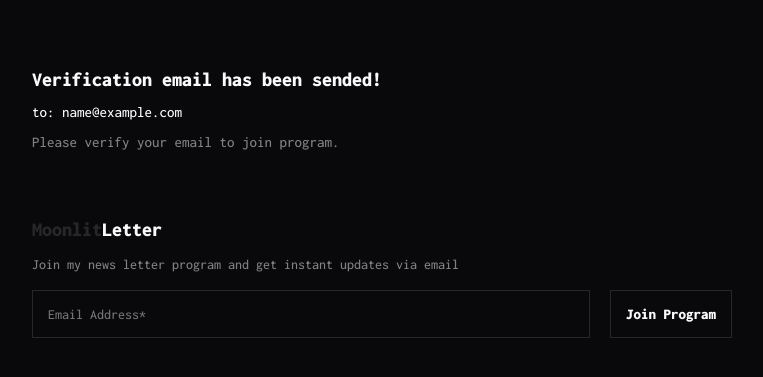
After one commit to moonlitgrace/moonlitspace-legacy, a Django app: template apps/newsletter/templates/newsletter/verification_email_send.html in a window 1280 px wide. The commit adds this page. Shown: the top 377 px of the page, without its empty margins (258-1021 px from the left). Run offline with Django 5.2, Linux system fonts and the light colour scheme; the template is opened without the code that fills it: most values are stand-ins (such as "Sample title", 1, 10 or a date in 2020).

Commit message:
feat: add newsletter verification email send templates and static files

```diff
--- /dev/null
+++ b/apps/newsletter/static/newsletter/css/verification_email_send.css
@@ -0,0 +1,21 @@
+.vms-container {
+    display: flex;
+    flex-direction: column;
+    gap: 15px;
+}
+
+.vms-container .title {
+    font-size: 20px;
+    font-weight: 900;
+}
+
+.vms-container h3 {
+    font-size: 15px;
+    font-weight: 500;
+}
+
+.vms-container .helptext {
+    font-size: 15px;
+    font-weight: 500;
+    color: var(--accent);
+}
--- /dev/null
+++ b/apps/newsletter/templates/newsletter/verification_email_send.html
@@ -0,0 +1,18 @@
+{% extends "base.html" %}
+{% load static %}
+
+{% block head %}
+<link rel="stylesheet" href="{% static 'newsletter/css/verification_email_send.css' %}">
+{% endblock %}
+
+{% block title %}
+Join program - MoonlitLetter
+{% endblock %}
+
+{% block body %}
+<div class="vms-container">
+    <h1 class="title">Verification email has been sended!</h1>
+    <h3>to: {{ email }}</h3>
+    <span class="helptext">Please verify your email to join program.</span>
+</div>
+{% endblock %}
--- a/apps/newsletter/views.py
+++ b/apps/newsletter/views.py
@@ -9,4 +9,4 @@ def newsletter_validate_view(request):
     if NewsLetterEntry.objects.filter(email=email).exists():
         return HttpResponse("EMail already exiss")
 
-    return HttpResponse(email)
+    return render(request, "newsletter/verification_email_send.html", {"email": email})
--- a/templates/base.html
+++ b/templates/base.html
@@ -2,6 +2,7 @@
 
 <!DOCTYPE html>
 <html>
+
 <head>
     <title>{% block title %}{% endblock %}</title>
     <link rel="icon" href="{% static 'favicon.svg' %}" type="image/x-icon" />
@@ -10,8 +11,10 @@
     <link rel="stylesheet" href="{% static 'css/newsletter.css' %}">
     {% block head %}{% endblock %}
 </head>
+
 <body class="container">
     {% block body %}{% endblock %}
     {% include "newsletter.html" %}
 </body>
+
 </html>
```
Lines whose indentation alone changed are shown as unchanged.
